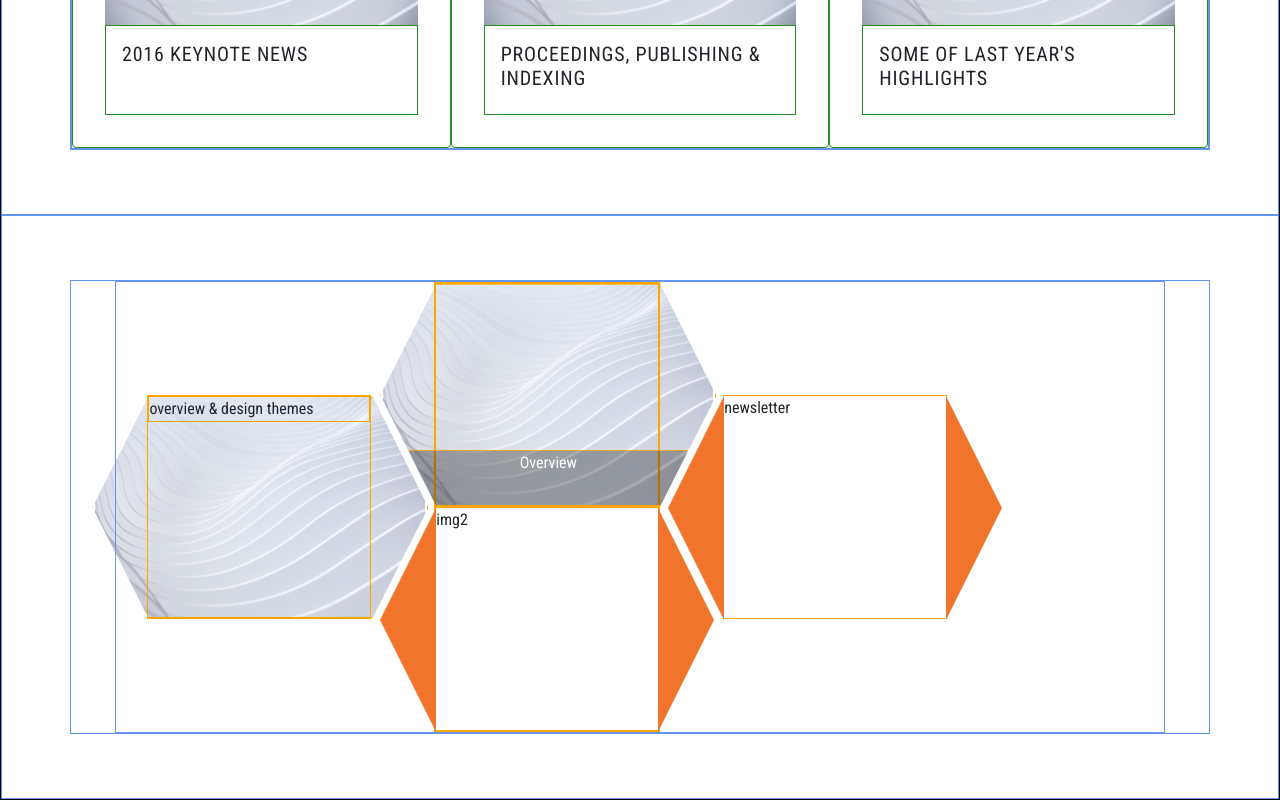
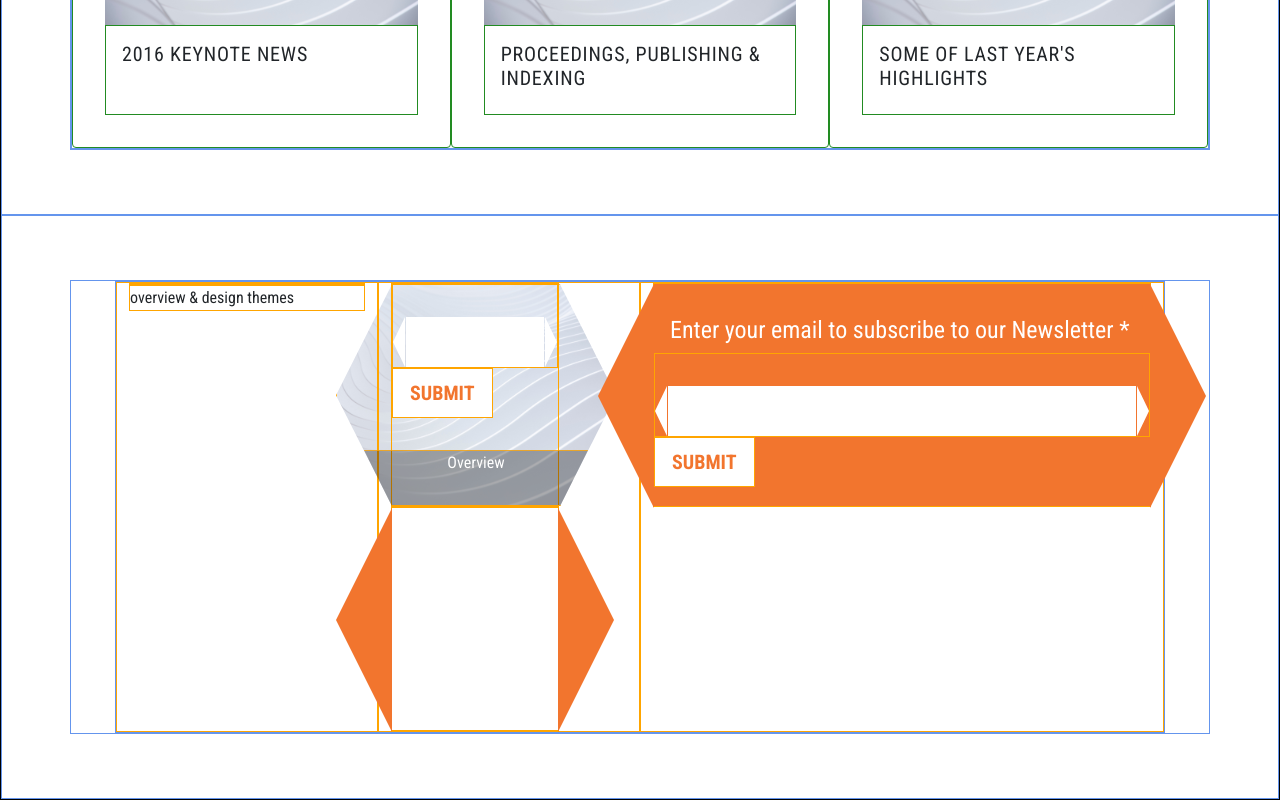
Before and after one commit to AndyJPG/destech-showcase, a React (Create React App) app: page / in a window 1280 px wide. Shown: the part 1966-2766 px from the top of the page. Built offline with nearby package versions, Linux system fonts and the light colour scheme.

Commit message:
working one newsletter submit

```diff
--- a/src/components/GeometryShape/GeometryShape.tsx
+++ b/src/components/GeometryShape/GeometryShape.tsx
@@ -5,12 +5,26 @@ type Props = {
     title?: string,
     thumbnailTitle?: string,
     img?: string,
+    fullWidth?: boolean
+}
+
+type ShapeContainerStyle = {
+    backgroundColor: string,
+    width?: string
 }
 
 function GeometryShape(props: Props) {
 
+    let shapeContainerStyle: ShapeContainerStyle = {
+        backgroundColor: props.img ? "transparent" : "#f2752e"
+    };
+
+    if (props.fullWidth) {
+        shapeContainerStyle.width = "100%";
+    }
+
     return (
-        <div className="shape-container" style={{ backgroundColor: props.img ? "transparent" : "#f2752e"}}>
+        <div className="shape-container" style={ shapeContainerStyle }>
             { props.img ? null : <span className="shape-before" /> }
 
             {
@@ -31,6 +45,18 @@ function GeometryShape(props: Props) {
                     </div> : null
             }
 
+            {
+                props.title ?
+                    <h4 className="shape-title">{props.title}</h4> : null
+            }
+
+            <div className="shape-container-input">
+                <input />
+            </div>
+            <div className="shape-container-button">
+                <button className="btn btn-lg">submit</button>
+            </div>
+
             { props.img ? null : <span className="shape-after" /> }
         </div>
     )
--- a/src/components/GeometryShape/geometryShape.scss
+++ b/src/components/GeometryShape/geometryShape.scss
@@ -4,14 +4,16 @@
 
   //TODO: Change shape size based on screen ratio
 
+  // Overall styling for shape container
   $shape-size: 14rem;
   $one-half-shape-size: calc( #{$shape-size} / 2 );
   $one-fourth-shape-size: calc( #{$shape-size} / 4 );
   $neg-one-fourth-shape-size: calc( #{$shape-size} / -4 );
 
   position: relative;
-  width: $shape-size;
+  width: calc(#{$shape-size} * 0.75);
   height: $shape-size;
+  color: white;
 
   .shape-before {
     position: absolute;
@@ -31,26 +33,92 @@
     border-left: $one-fourth-shape-size solid $primary;
   }
 
+  // Styling for image in shape container
   .img-container {
     height: 100%;
     position: absolute;
     top: 0;
     z-index: -1;
     left: $neg-one-fourth-shape-size;
-    width: calc( #{$shape-size} + #{$one-half-shape-size});
+    width: calc((#{$shape-size} * 0.75) + #{$one-half-shape-size});
     clip-path: polygon( $one-fourth-shape-size 0, calc(100% - #{$one-fourth-shape-size}) 0, 100% 50%, calc(100% - #{$one-fourth-shape-size}) 100%, $one-fourth-shape-size 100%, 0 50% );
   }
 
+  // Styling for thumbnail title when image is in place
   .thumbnail-title {
     position: absolute;
     bottom: 0;
     left: $neg-one-fourth-shape-size;
-    width: calc( #{$shape-size} + #{$one-half-shape-size});
+    width: calc((#{$shape-size} * 0.75) + #{$one-half-shape-size});
     padding: 0 $one-fourth-shape-size;
     height: $one-fourth-shape-size;
     background: rgba(0, 0, 0, 0.3);
+    z-index: 1;
     color: white;
     text-align: center;
     clip-path: polygon(calc(#{$one-fourth-shape-size} / 2) 0, calc(100% - #{$one-fourth-shape-size} / 2) 0, calc( 100% - #{$one-fourth-shape-size} ) 100%, $one-fourth-shape-size 100%);
   }
+
+  // Styling for title in shape container
+  .shape-title {
+    padding: 2rem 1rem 0 1rem;
+  }
+
+  // Styling for input area
+  $shape-form-padding-lr: 0.8rem;
+  $shape-form-font-size: 2rem;
+  $shape-form-shape-one-half: calc(50px / 2);
+
+  .shape-container-input {
+    $padding-top: 2rem;
+
+    padding: $padding-top $shape-form-padding-lr 0 $shape-form-padding-lr;
+    position: relative;
+
+    input {
+      width: 100%;
+      border: none;
+      font-size: $shape-form-font-size;
+
+      &:focus {
+        outline: none;
+      }
+    }
+
+    &::before {
+      content: "";
+      position: absolute;
+      top: $padding-top;
+      left: 0;
+      z-index: 9999;
+      border-top: $shape-form-shape-one-half solid transparent;
+      border-bottom: $shape-form-shape-one-half solid transparent;
+      border-right: $shape-form-padding-lr solid white;
+    }
+
+    &::after {
+      content: "";
+      position: absolute;
+      top: $padding-top;
+      right: 0;
+      border-top: $shape-form-shape-one-half solid transparent;
+      border-bottom: $shape-form-shape-one-half solid transparent;
+      border-left: $shape-form-padding-lr solid white;
+    }
+  }
+
+  // Styling for submit button
+  .shape-container-button {
+    $padding-lr: 1rem;
+
+    display: inline-block;
+
+    button {
+      font-weight: 600;
+      background: white;
+      color: $primary;
+      border-radius: 0;
+      text-transform: uppercase;
+    }
+  }
 }
--- a/src/components/NewsLetterSection/NewsLetterSection.tsx
+++ b/src/components/NewsLetterSection/NewsLetterSection.tsx
@@ -4,8 +4,8 @@ import GeometryShape from "../GeometryShape/GeometryShape";
 
 function NewsLetterSection() {
     return (
-        <div className="newsletter-container">
-            <div className="shape-container">
+        <div className="row newsletter-container">
+            <div className="col-lg-3">
                 <div className="img-container"
                      style={{ background: "url('assets/img/hero-image.jpg')",
                          backgroundSize: "auto 100%",
@@ -17,7 +17,7 @@ function NewsLetterSection() {
                 {/*    TODO: configure shapes*/}
                 </div>
             </div>
-            <div className="two-shape-container">
+            <div className="col-lg-3 two-shape-container">
                 <GeometryShape
                     img="assets/img/hero-image.jpg"
                     thumbnailTitle="Overview" />
@@ -28,10 +28,10 @@ function NewsLetterSection() {
                     <span className="shape-after" />
                 </div>
             </div>
-            <div className="shape-container newsletter-shape">
-                <span className="shape-before" />
-                newsletter
-                <span className="shape-after" />
+            <div className="col-lg-6 newsletter-shape">
+                <GeometryShape
+                    title="Enter your email to subscribe to our Newsletter *"
+                    fullWidth={true} />
             </div>
         </div>
     )
--- a/src/components/NewsLetterSection/newsLetterSection.scss
+++ b/src/components/NewsLetterSection/newsLetterSection.scss
@@ -16,9 +16,9 @@
     border: 1px solid orange;
   }
 
-  > div {
-    margin: auto 3%;
-  }
+  //> div {
+  //  margin: auto 3%;
+  //}
 
   //.two-shape-container {
   //  width: 20%;
```
